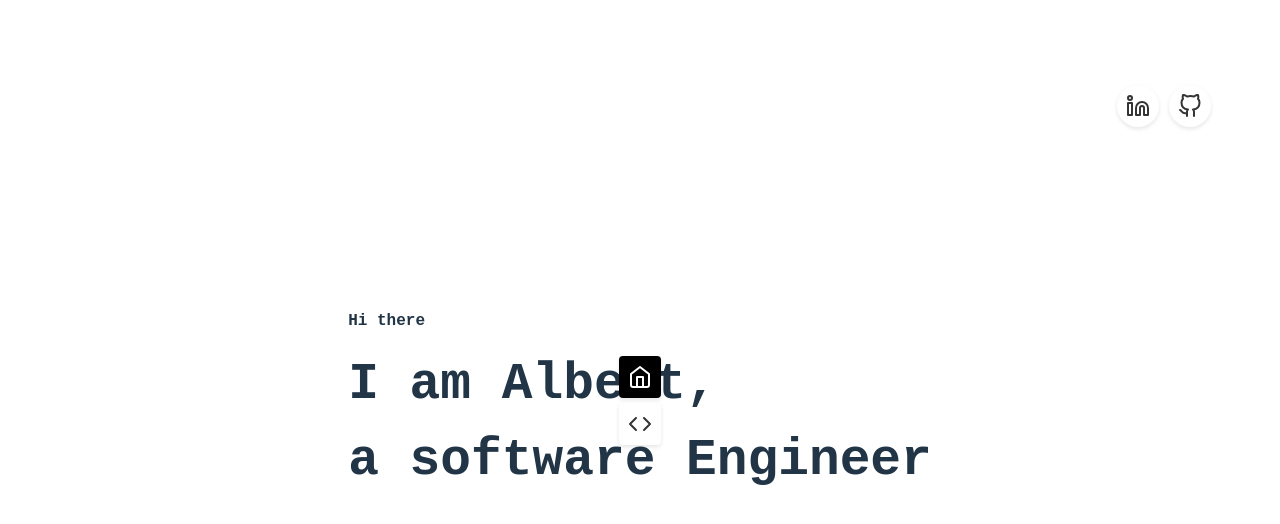
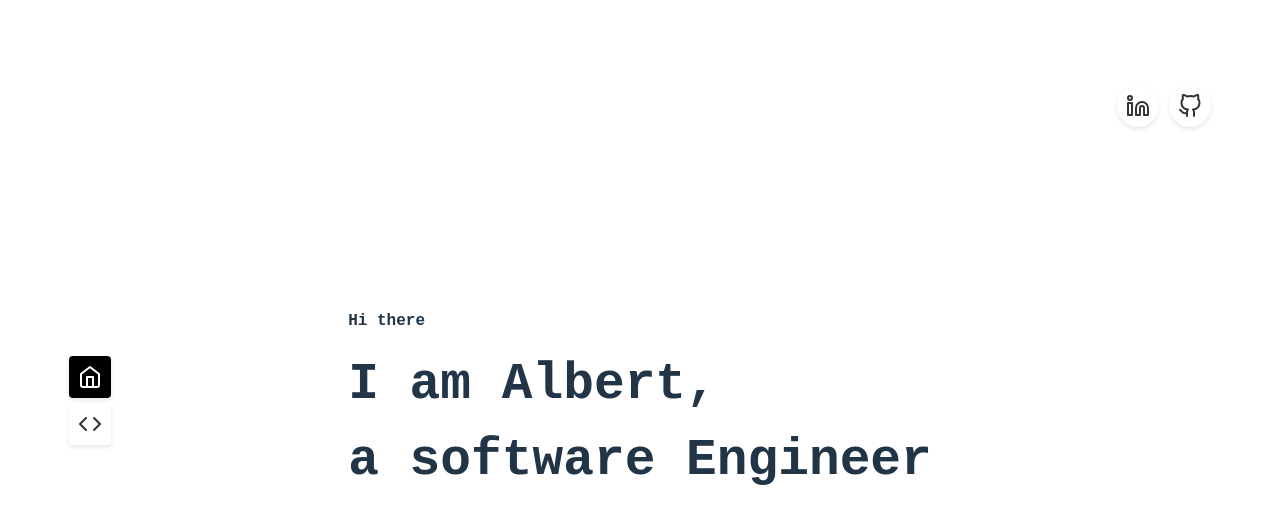
Before and after one commit to sr-albert/albert, a React (Vite) app: page / in a window 1280 px wide. Shown: the top 524 px of the page. Built offline with nearby package versions, Linux system fonts and the light colour scheme; no server answers.

Commit message:
hotfix: action bar

```diff
--- a/src/views/ActionBar/ActionBar.scss
+++ b/src/views/ActionBar/ActionBar.scss
@@ -4,6 +4,7 @@
 #action-bar {
   position: fixed;
   z-index: 100;
+  left: 5%;
 
   @media screen and (max-width: 1240px) {
     display: flex;
```
